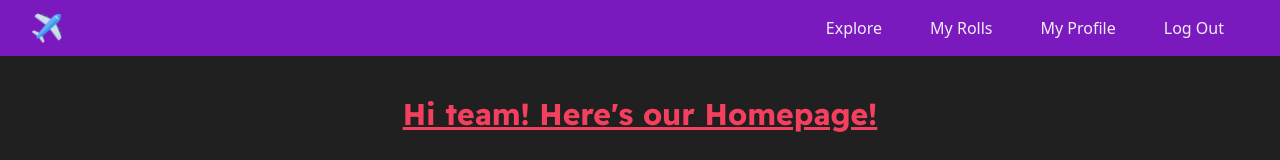
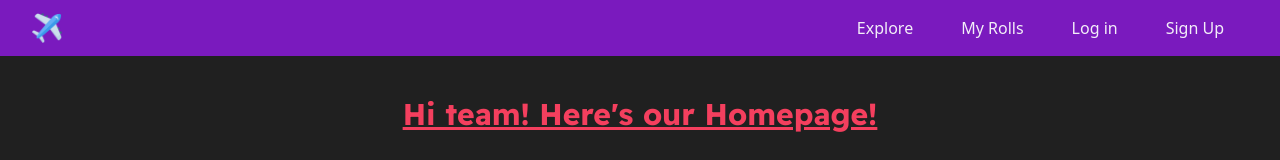
Before and after one commit to ivankbautista/travel-app-FE, a Next.js app: page / in a window 1280 px wide. Shown: the top 160 px of the page. Built offline with nearby package versions, Linux system fonts and the light colour scheme.

Commit message:
set default log in state to false

```diff
--- a/src/components/ContextWrapper.js
+++ b/src/components/ContextWrapper.js
@@ -7,7 +7,7 @@ const ContextWrapper = ({ children }) => {
     // e.g. const [menuItems] = useState(navigation)
     // e.g. const [color, toggleColor] = useState(true)
     const [loggedInUser, setLoggedInUser] = useState(null)
-    const [loggedIn, setLoggedIn] = useState(true)
+    const [loggedIn, setLoggedIn] = useState(false)
 
     return (
         <HeaderContext.Provider value={{
```
